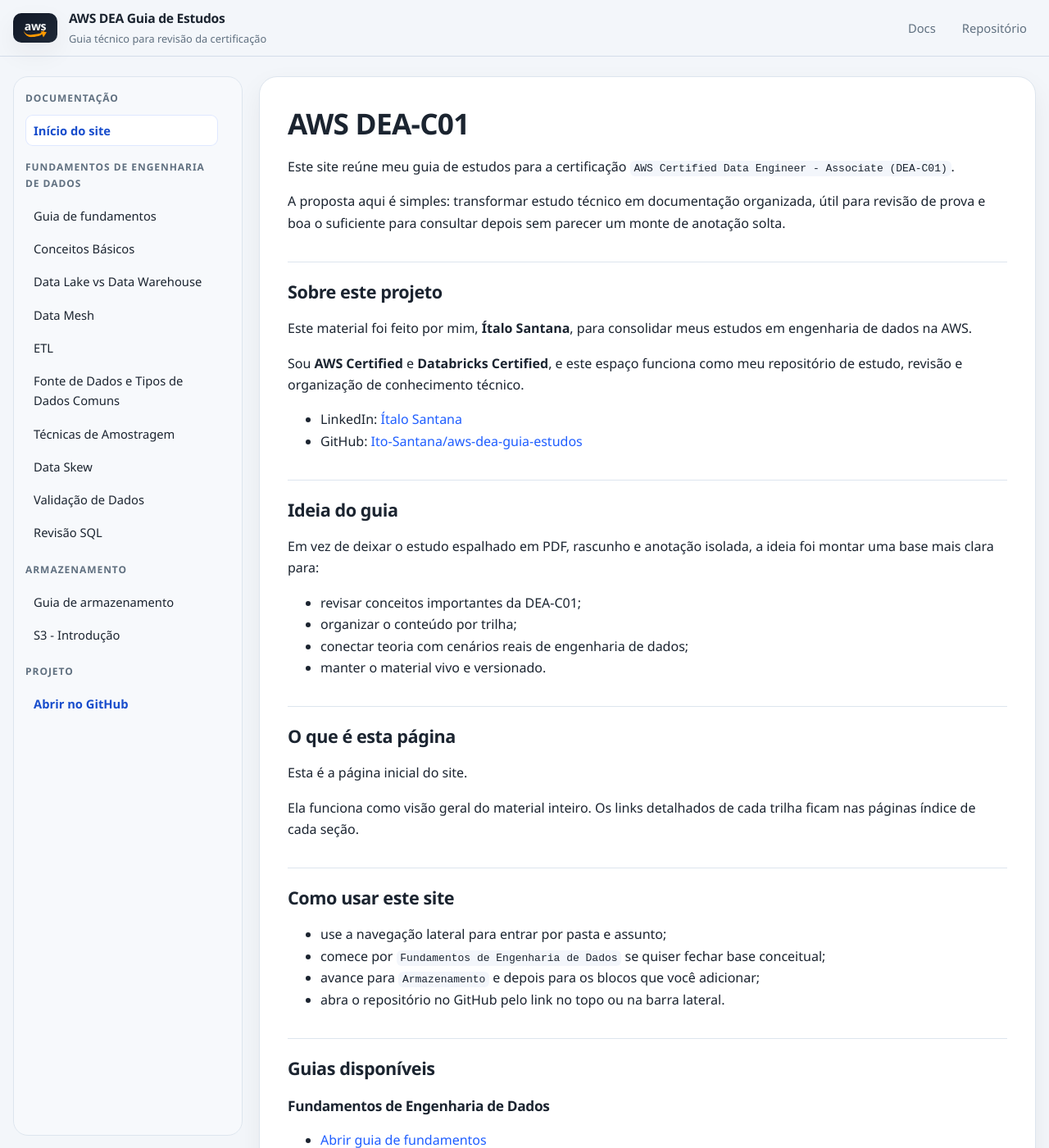
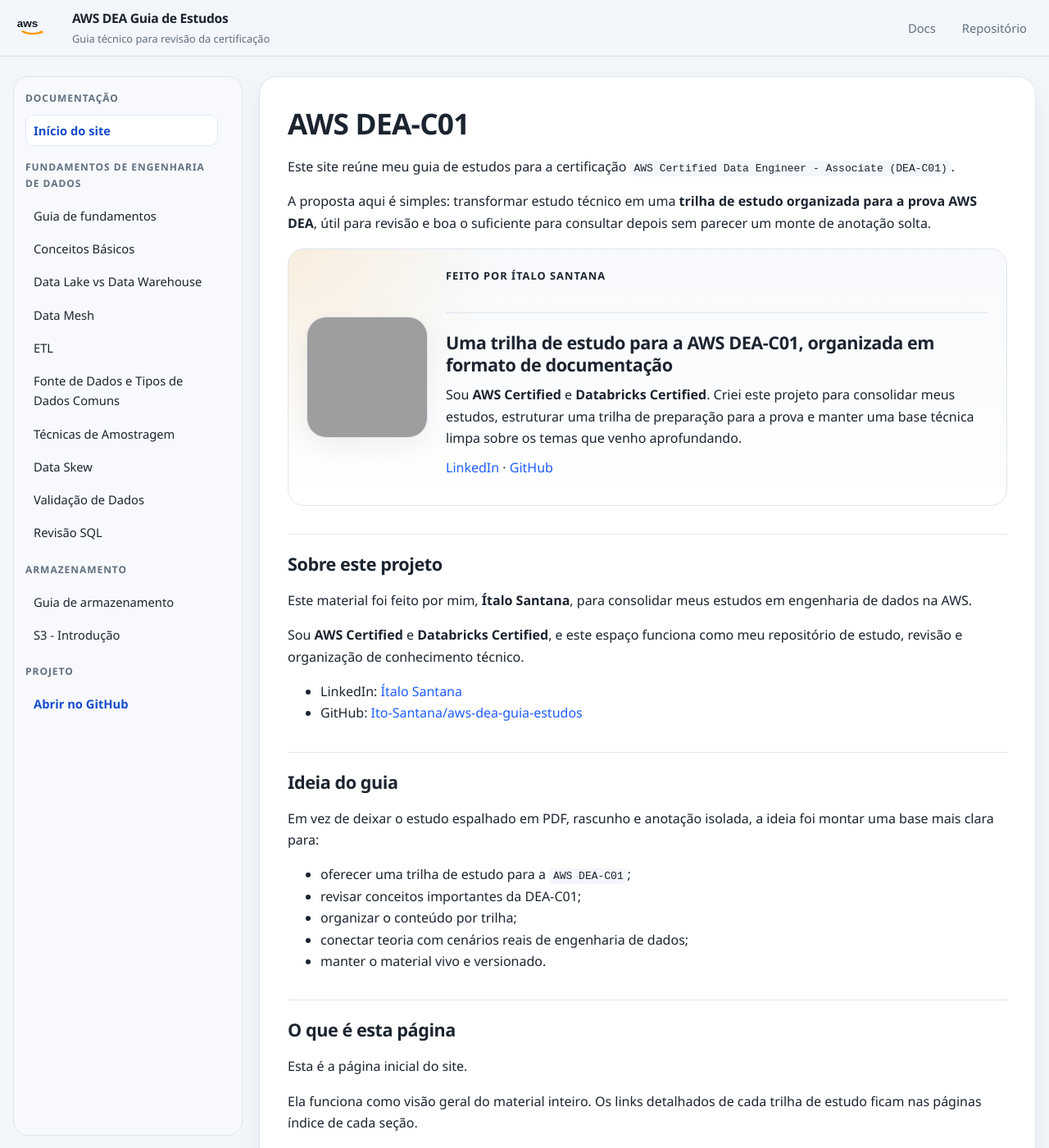
Before and after one commit to Ito-Santana/aws-dea-guia-estudos, a Jekyll site: the page built from index.md, in a window 1280 px wide and 1400 px high. Shown: the whole window at 82% size. Built offline with Jekyll 4.4.1, drawn with Linux system fonts in a browser that asks for light colours; some of the changed text lies outside the part shown; grey boxes are pictures that could not be loaded.

Commit message:
Polish homepage presentation and resources

```diff
--- a/_layouts/default.html
+++ b/_layouts/default.html
@@ -12,8 +12,7 @@
       <div class="shell header-inner">
         <a class="brand" href="{{ '/' | relative_url }}">
           <span class="brand-mark" aria-hidden="true">
-            <span class="brand-aws-text">aws</span>
-            <span class="brand-aws-smile"></span>
+            <img src="{{ '/assets/aws-logo.svg' | relative_url }}" alt="AWS" class="brand-logo">
           </span>
           <span class="brand-text">
             <strong>{{ site.title }}</strong>
--- a/assets/css/style.css
+++ b/assets/css/style.css
@@ -80,50 +80,17 @@ a:hover {
 }
 
 .brand-mark {
-  position: relative;
   display: inline-flex;
   align-items: center;
   justify-content: center;
-  width: 54px;
+  width: 58px;
   height: 36px;
-  border-radius: 10px;
-  background: linear-gradient(135deg, var(--brand-chip), var(--brand-chip-2));
-  box-shadow: var(--shadow);
 }
 
-.brand-aws-text {
-  position: relative;
-  top: -2px;
-  font-size: 0.88rem;
-  line-height: 1;
-  font-weight: 700;
-  letter-spacing: -0.03em;
-  color: var(--brand-text-on-chip);
-  text-transform: lowercase;
-}
-
-.brand-aws-smile {
-  position: absolute;
-  left: 13px;
-  bottom: 7px;
-  width: 26px;
-  height: 10px;
-  border-bottom: 3px solid var(--brand-smile);
-  border-radius: 0 0 24px 24px;
-  transform: rotate(-7deg);
-}
-
-.brand-aws-smile::after {
-  content: "";
-  position: absolute;
-  right: -2px;
-  bottom: -4px;
-  width: 0;
-  height: 0;
-  border-left: 6px solid var(--brand-smile);
-  border-top: 4px solid transparent;
-  border-bottom: 4px solid transparent;
-  transform: rotate(-16deg);
+.brand-logo {
+  display: block;
+  width: 58px;
+  height: auto;
 }
 
 .brand-text {
@@ -282,6 +249,49 @@ a:hover {
 .repo-link {
   color: var(--accent-strong);
   font-weight: 600;
+}
+
+.author-hero {
+  display: grid;
+  grid-template-columns: 148px minmax(0, 1fr);
+  gap: 22px;
+  align-items: center;
+  padding: 22px;
+  margin: 18px 0 28px;
+  border: 1px solid var(--line);
+  border-radius: 20px;
+  background:
+    radial-gradient(circle at top left, rgba(255, 153, 0, 0.12), transparent 28%),
+    linear-gradient(180deg, var(--panel-soft), var(--panel));
+}
+
+.author-hero-photo {
+  width: 148px;
+  height: 148px;
+  object-fit: cover;
+  border-radius: 24px;
+  border: 1px solid var(--line);
+  box-shadow: var(--shadow);
+}
+
+.author-hero-copy h2 {
+  margin: 4px 0 10px;
+  padding: 0;
+  border: 0;
+  font-size: 1.6rem;
+}
+
+.author-hero-copy p {
+  margin: 0 0 10px;
+}
+
+.author-hero-kicker {
+  margin: 0;
+  color: var(--accent-strong);
+  font-size: 0.8rem;
+  font-weight: 700;
+  letter-spacing: 0.08em;
+  text-transform: uppercase;
 }
 
 .hero,
@@ -445,9 +455,6 @@ a:hover {
     --shadow: 0 18px 36px rgba(0, 0, 0, 0.28);
     --header-bg: rgba(11, 17, 24, 0.84);
     --header-line: rgba(48, 68, 86, 0.7);
-    --brand-chip: #0b1220;
-    --brand-chip-2: #172033;
-    --brand-text-on-chip: #f3f7fb;
   }
 
   .content-panel th {
@@ -456,6 +463,12 @@ a:hover {
 
   .page-nav-link:hover {
     background: #182535;
+  }
+
+  .author-hero {
+    background:
+      radial-gradient(circle at top left, rgba(255, 153, 0, 0.1), transparent 28%),
+      linear-gradient(180deg, #121c28, #101923);
   }
 }
 
@@ -495,6 +508,16 @@ a:hover {
     border-radius: 18px;
   }
 
+  .author-hero {
+    grid-template-columns: 1fr;
+    padding: 18px;
+  }
+
+  .author-hero-photo {
+    width: 112px;
+    height: 112px;
+  }
+
   .page-nav {
     grid-template-columns: 1fr;
   }
--- a/index.md
+++ b/index.md
@@ -7,7 +7,17 @@ layout: default
 
 Este site reúne meu guia de estudos para a certificação `AWS Certified Data Engineer - Associate (DEA-C01)`.
 
-A proposta aqui é simples: transformar estudo técnico em documentação organizada, útil para revisão de prova e boa o suficiente para consultar depois sem parecer um monte de anotação solta.
+A proposta aqui é simples: transformar estudo técnico em uma **trilha de estudo organizada para a prova AWS DEA**, útil para revisão e boa o suficiente para consultar depois sem parecer um monte de anotação solta.
+
+<section class="author-hero">
+  <img class="author-hero-photo" src="https://github.com/Ito-Santana.png" alt="Foto de Ítalo Santana">
+  <div class="author-hero-copy">
+    <p class="author-hero-kicker">Feito por Ítalo Santana</p>
+    <h2>Uma trilha de estudo para a AWS DEA-C01, organizada em formato de documentação</h2>
+    <p>Sou <strong>AWS Certified</strong> e <strong>Databricks Certified</strong>. Criei este projeto para consolidar meus estudos, estruturar uma trilha de preparação para a prova e manter uma base técnica limpa sobre os temas que venho aprofundando.</p>
+    <p><a href="https://www.linkedin.com/in/italo-santana-26bb94255/" target="_blank" rel="noreferrer">LinkedIn</a> · <a href="https://github.com/Ito-Santana" target="_blank" rel="noreferrer">GitHub</a></p>
+  </div>
+</section>
 
 ## Sobre este projeto
 
@@ -22,6 +32,7 @@ Sou **AWS Certified** e **Databricks Certified**, e este espaço funciona como m
 
 Em vez de deixar o estudo espalhado em PDF, rascunho e anotação isolada, a ideia foi montar uma base mais clara para:
 
+- oferecer uma trilha de estudo para a `AWS DEA-C01`;
 - revisar conceitos importantes da DEA-C01;
 - organizar o conteúdo por trilha;
 - conectar teoria com cenários reais de engenharia de dados;
@@ -31,7 +42,7 @@ Em vez de deixar o estudo espalhado em PDF, rascunho e anotação isolada, a ide
 
 Esta é a página inicial do site.
 
-Ela funciona como visão geral do material inteiro. Os links detalhados de cada trilha ficam nas páginas índice de cada seção.
+Ela funciona como visão geral do material inteiro. Os links detalhados de cada trilha de estudo ficam nas páginas índice de cada seção.
 
 ## Como usar este site
 
@@ -57,8 +68,27 @@ Este guia foi pensado para ficar:
 - técnico, mas legível;
 - direto ao ponto;
 - útil para revisão rápida;
+- organizado como trilha de estudo;
 - próximo de cenários reais da AWS;
 - alinhado ao contexto de engenharia de dados.
+
+## Links importantes
+
+- [AWS Certified Data Engineer - Associate](https://aws.amazon.com/certification/certified-data-engineer-associate/)
+- [AWS Skill Builder](https://skillbuilder.aws/)
+- [AWS Documentation](https://docs.aws.amazon.com/)
+- [Amazon S3 Documentation](https://docs.aws.amazon.com/s3/)
+- [AWS Glue Documentation](https://docs.aws.amazon.com/glue/)
+- [Amazon Athena Documentation](https://docs.aws.amazon.com/athena/)
+- [Amazon Redshift Documentation](https://docs.aws.amazon.com/redshift/)
+- [AWS Lake Formation Documentation](https://docs.aws.amazon.com/lake-formation/)
+- [Meu LinkedIn](https://www.linkedin.com/in/italo-santana-26bb94255/)
+
+## Sobre mim
+
+Meu foco aqui não é só passar na prova. É usar a preparação da `DEA-C01` para consolidar fundamentos que realmente fazem diferença em arquitetura, ingestão, transformação, armazenamento, analytics e governança de dados na AWS.
+
+Também quis montar algo que tivesse a minha cara: menos texto engessado, menos resumo genérico e mais material que eu de fato usaria para revisar depois.
 
 ## Próximas trilhas sugeridas
 
```
Also changed, not shown: README.md, assets/aws-logo.svg (added).
